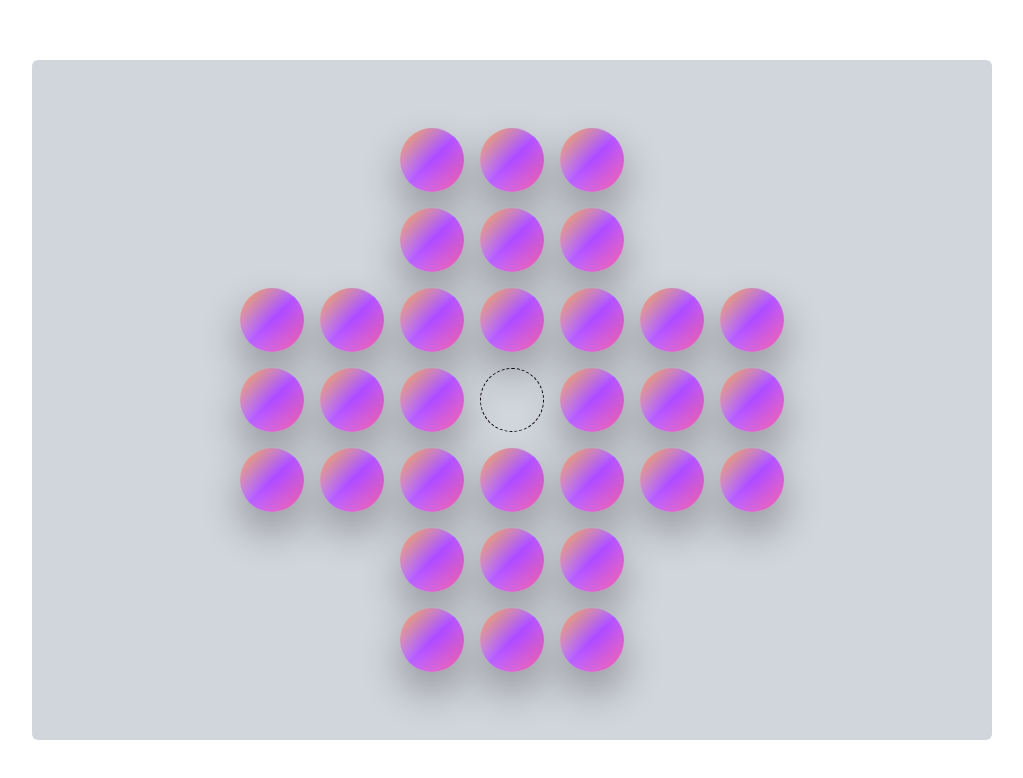
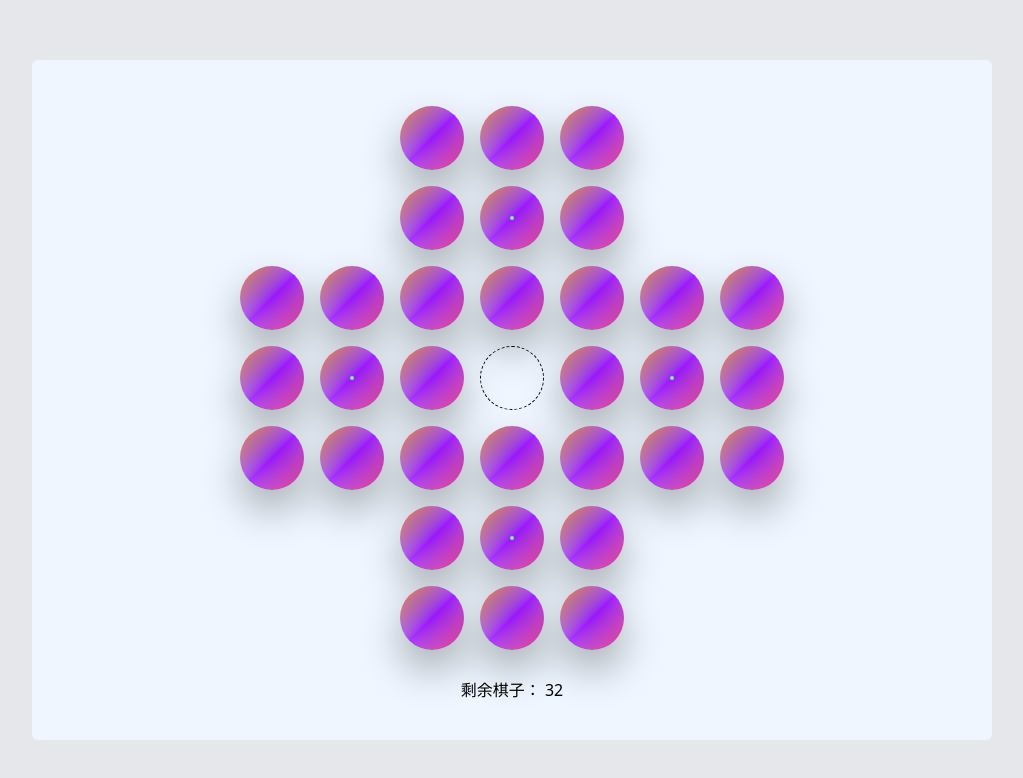
Before and after one commit to coolcao/checkers-less-more, an Angular app: page /board in a window 1280 px wide. Shown: the top 778 px of the page, without its empty margins (128-1151 px from the left). Built offline with nearby package versions, Linux system fonts and the light colour scheme; a web font is replaced by a local one.

Commit message:
增加每个棋子是否可以跳跃的判断,方便对每个棋子进行样式的调节

```diff
--- a/src/app/checkers-less-more/checkers-less-more-board/checkers-less-more-board.component.html
+++ b/src/app/checkers-less-more/checkers-less-more-board/checkers-less-more-board.component.html
@@ -1,22 +1,34 @@
-<div class="flex h-screen w-screen items-center justify-center">
 <div
-    class="flex h-[680px] w-[960px] flex-col items-center justify-center rounded-md bg-gray-300"
+  class="flex h-screen w-screen flex-col items-center justify-center bg-gray-200 select-none"
 >
-    @for (rows of board(); track $index) {
+  <div
+    class="flex h-[680px] w-[960px] flex-col items-center justify-center rounded-md bg-blue-50"
+  >
+    @for (rows of board(); track $index; let row = $index) {
       <div class="flex w-fit items-center justify-center">
-        @for (item of rows; track $index) {
+        @for (item of rows; track $index; let col = $index) {
+          @if (item.virtual) {
+          } @else {
             <div
               (click)="clickCell(item)"
               class="mx-2 my-2 flex h-16 w-16 cursor-pointer items-center justify-center rounded-full"
               [ngClass]="{
-              'bg-gradient-to-br from-amber-500 via-purple-500 to-pink-500 shadow-[inset_0_-10px_30px_#ffffff33,0_20px_40px_#0000004d]':
+                'bg-gradient-to-br from-amber-600 via-purple-600 to-pink-600 shadow-[inset_0_-10px_30px_#ffffff33,0_20px_40px_#0000004d]':
                   !item.empty && !item.virtual,
                 'border border-dashed': item.empty && !item.virtual,
-              'from-amber-700 via-purple-700 to-pink-700': item.clicked,
+                '!from-amber-400 !via-purple-400 !to-pink-400': item.clicked,
               }"
-          ></div>
+            >
+              @if (canJumpArr()[row][col]) {
+                <div class="h-1 w-1 rounded-full bg-green-300"></div>
               }
             </div>
           }
+        }
+      </div>
+    }
+    <div class="mt-5 flex w-full items-center justify-center">
+      剩余棋子： {{ remain() }}
     </div>
   </div>
+</div>
--- a/src/app/checkers-less-more/checkers-less-more-board/checkers-less-more-board.component.ts
+++ b/src/app/checkers-less-more/checkers-less-more-board/checkers-less-more-board.component.ts
@@ -14,6 +14,8 @@ export class CheckersLessMoreBoardComponent implements OnInit {
   store = inject(Store);
 
   board = this.store.board;
+  canJumpArr = this.store.canJump;
+  remain = this.store.remain;
 
   // 记录点击格子的坐标
   clickedCell: Cell | null = null;
@@ -72,8 +74,6 @@ export class CheckersLessMoreBoardComponent implements OnInit {
   }
 
   clickCell(cell: Cell) {
-    console.log('clickCell', cell);
-
     // 如果是虚拟格子，不做任何操作
     if (cell.virtual) {
       return;
@@ -92,7 +92,6 @@ export class CheckersLessMoreBoardComponent implements OnInit {
       const midCell = this.canJump(from, to);
       if (midCell) {
         // 进行跳跃
-        console.log('进行跳跃');
         this.jump(from, to, midCell);
         return;
       }
--- a/src/app/checkers-less-more/checkers-less-more.store.ts
+++ b/src/app/checkers-less-more/checkers-less-more.store.ts
@@ -1,4 +1,4 @@
-import { Injectable, signal } from "@angular/core";
+import { computed, Injectable, signal } from "@angular/core";
 import { Cell } from "./checkers-less-more.types";
 
 @Injectable({
@@ -13,6 +13,68 @@ export class Store {
 
   readonly size = this._size.asReadonly();
   readonly board = this._board.asReadonly();
+  // 记录每个位置实体棋子是否可以跳跃
+  readonly canJump = computed(() => {
+    const canJump: boolean[][] = new Array(this._size()).fill(null).map(() => new Array(this._size()).fill(false));
+    const board = this._board();
+    for (let i = 0; i < this._size(); i++) {
+      for (let j = 0; j < this._size(); j++) {
+        const cell = board[i][j];
+        if (cell.empty || cell.virtual) {
+          continue;
+        }
+
+        // 上方
+        const up = i >= 2 &&
+          !board[i - 2][j].virtual && board[i - 2][j].empty && // 距离2的位置是空白非虚拟格子
+          !board[i - 1][j].virtual && !board[i - 1][j].empty;  // 距离1的位置是非空非虚拟格子
+
+        // 下方
+        const down = i <= this._size() - 3 &&
+          !board[i + 2][j].virtual && board[i + 2][j].empty &&
+          !board[i + 1][j].virtual && !board[i + 1][j].empty;
+
+        // 左侧
+        const left = j >= 2 &&
+          !board[i][j - 2].virtual && board[i][j - 2].empty &&
+          !board[i][j - 1].virtual && !board[i][j - 1].empty;
+
+        // 右侧
+        const right = j <= this._size() - 3 &&
+          !board[i][j + 2].virtual && board[i][j + 2].empty &&
+          !board[i][j + 1].virtual && !board[i][j + 1].empty;
+
+        const result = up || down || left || right;
+        canJump[i][j] = result;
+      }
+    }
+    return canJump;
+  });
+  // 当所有位置的棋子都不能跳跃时，游戏结束
+  readonly isComplete = computed(() => {
+    const canJump = this.canJump();
+    for (let i = 0; i < this._size(); i++) {
+      for (let j = 0; j < this._size(); j++) {
+        if (canJump[i][j]) {
+          return false;
+        }
+      }
+    }
+    return true;
+  });
+  // 统计还剩实体棋子的数量
+  readonly remain = computed(() => {
+    let count = 0;
+    const board = this._board();
+    for (let i = 0; i < this._size(); i++) {
+      for (let j = 0; j < this._size(); j++) {
+        if (!board[i][j].virtual && !board[i][j].empty) {
+          count++;
+        }
+      }
+    }
+    return count;
+  });
 
 
   initBoard(size?: number, virtualSize?: number) {
```
Lines whose indentation alone changed are shown as unchanged.
